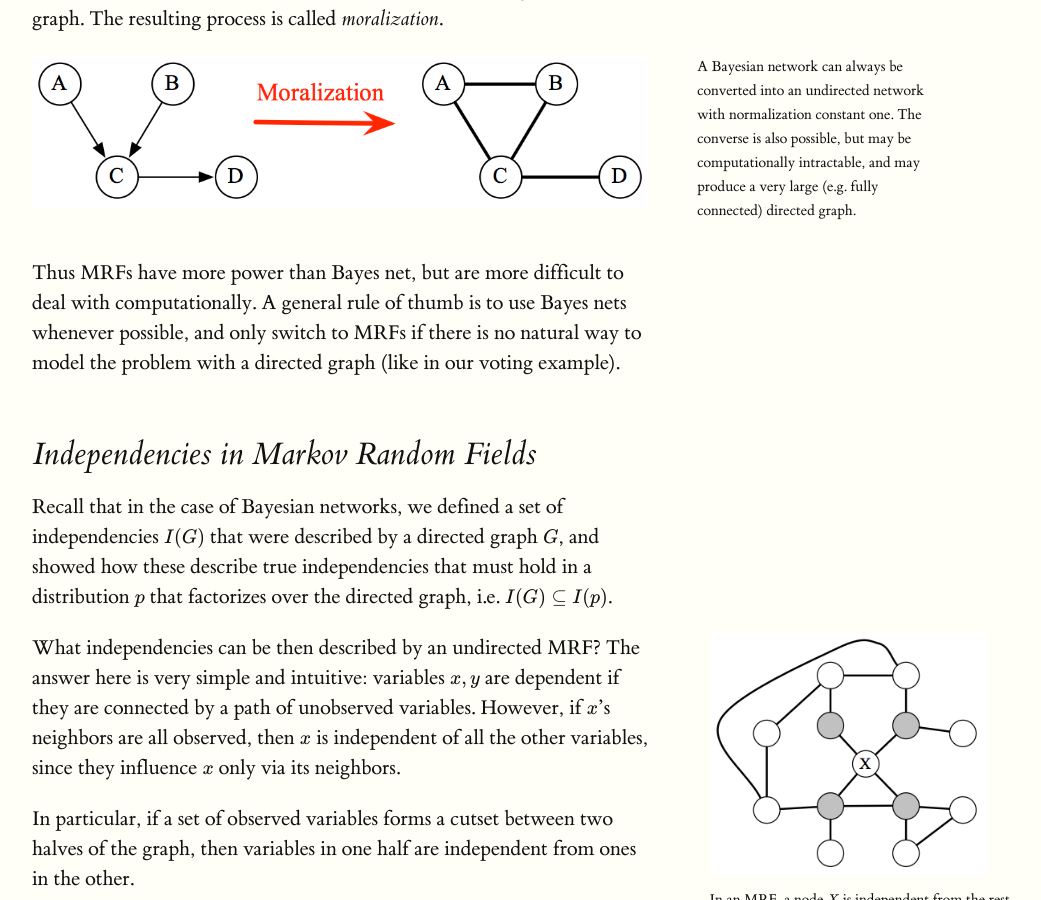
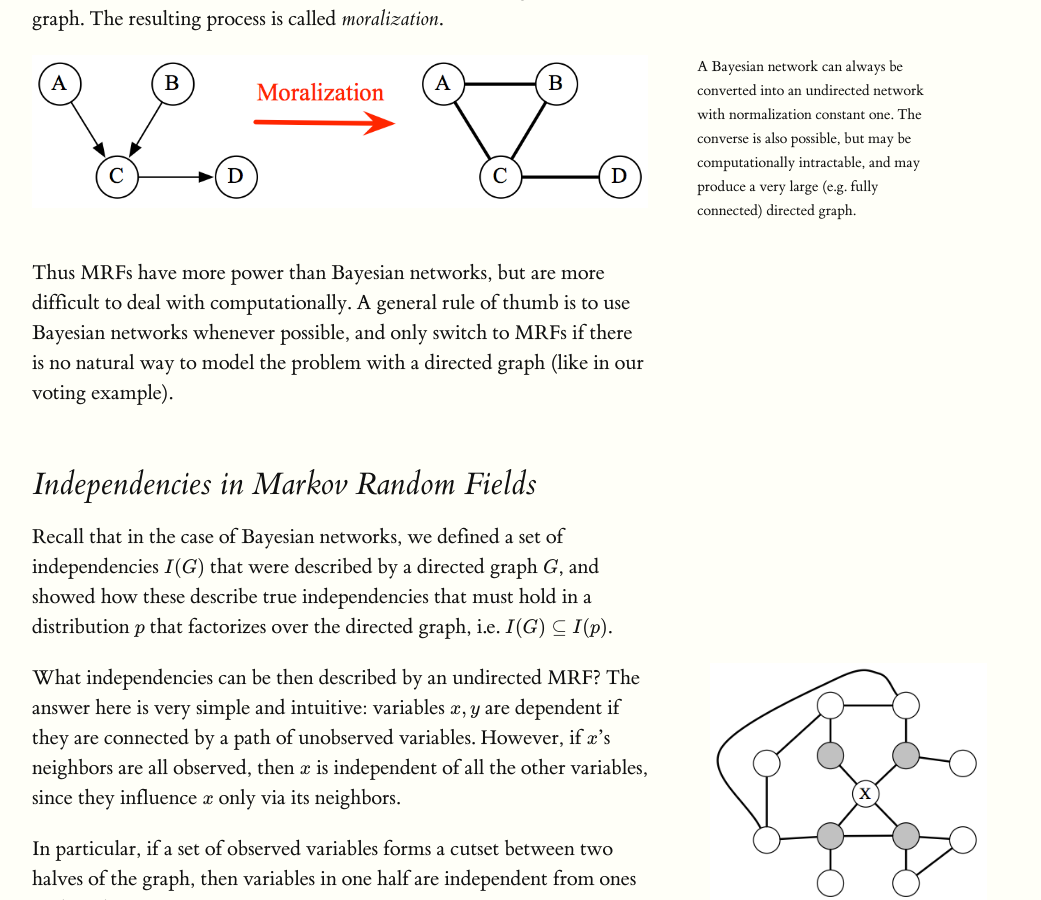
Before and after one commit to ermongroup/cs228-notes, a Jekyll site: the page built from representation/undirected/index.md, in a window 1280 px wide and 900 px high, scrolled down 3816 px. Shown: the whole window, without its empty margins (128-1169 px from the left). Built offline with Jekyll 4.4.1, drawn with Linux system fonts in a browser that asks for light colours; formulas are drawn with MathJax 3; some of the changed text lies outside the part shown.

Commit message:
Suggestion to improve style
Replacing the few instances of "Bayes net" with "Bayesian networks" to make the style consistent (the latter term is almost always used).

```diff
--- a/representation/undirected/index.md
+++ b/representation/undirected/index.md
@@ -2,7 +2,7 @@
 layout: post
 title: Markov random fields
 ---
-Bayesian networks are a class of models that can compactly represent many interesting probability distributions. However, we have seen in the previous chapter that some distributions cannot be perfectly represented by a Bayes net.
+Bayesian networks are a class of models that can compactly represent many interesting probability distributions. However, we have seen in the previous chapter that some distributions cannot be perfectly represented by a Bayesian network.
 
 In such cases, unless we want to introduce false independencies among the variables of our model, we must fall back to a less compact representation (which can be viewed as a graph with additional, unnecessary edges). This leads to extra, unnecessary parameters in the model, and makes it more difficult to learn these parameters and to make predictions.
 
@@ -74,7 +74,7 @@ They also possess several important drawbacks:
 It is not hard to see that Bayesian networks are a special case of MRFs with a very specific type of clique potential (one that corresponds to a conditional probability distribution and implies a directed acyclic structure in the graph), and a normalizing constant of one. In particular, if we take a directed graph $$G$$ and add side edges to all parents of a given node (and removing their directionality), then the CPDs (seen as factors over a variable and its ancestors) factorize over the resulting undirected graph. The resulting process is called *moralization*.
 {% maincolumn 'assets/img/moralization.png' 'A Bayesian network can always be converted into an undirected network with normalization constant one. The converse is also possible, but may be computationally intractable, and may produce a very large (e.g. fully connected) directed graph.' %}
 
-Thus MRFs have more power than Bayes net, but are more difficult to deal with computationally. A general rule of thumb is to use Bayes nets whenever possible, and only switch to MRFs if there is no natural way to model the problem with a directed graph (like in our voting example).
+Thus MRFs have more power than Bayesian networks, but are more difficult to deal with computationally. A general rule of thumb is to use Bayesian networks whenever possible, and only switch to MRFs if there is no natural way to model the problem with a directed graph (like in our voting example).
 
 ## Independencies in Markov Random Fields
 
```
